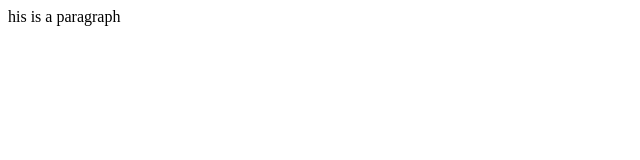
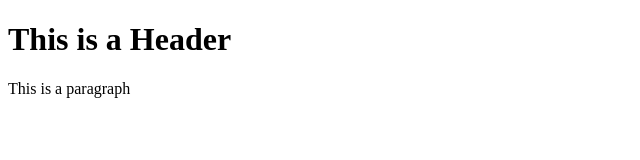
Before and after one commit to luckloa/git-test, a plain HTML site: page index.html in a window 1280 px wide. Shown: the whole page, without its empty margins (0-640 px from the left). Drawn offline with Linux system fonts and the light colour scheme.

Commit message:
Second commit

```diff
--- a/index.html
+++ b/index.html
@@ -4,6 +4,8 @@
     <meta charset="UTF-8">
     <title>Document</title>
 </head>
-<body>his is a paragraph</p>
+<body>
+    <h1>This is a Header</h1>
+    <p>This is a paragraph</p>
 </body>
 </html>
```
